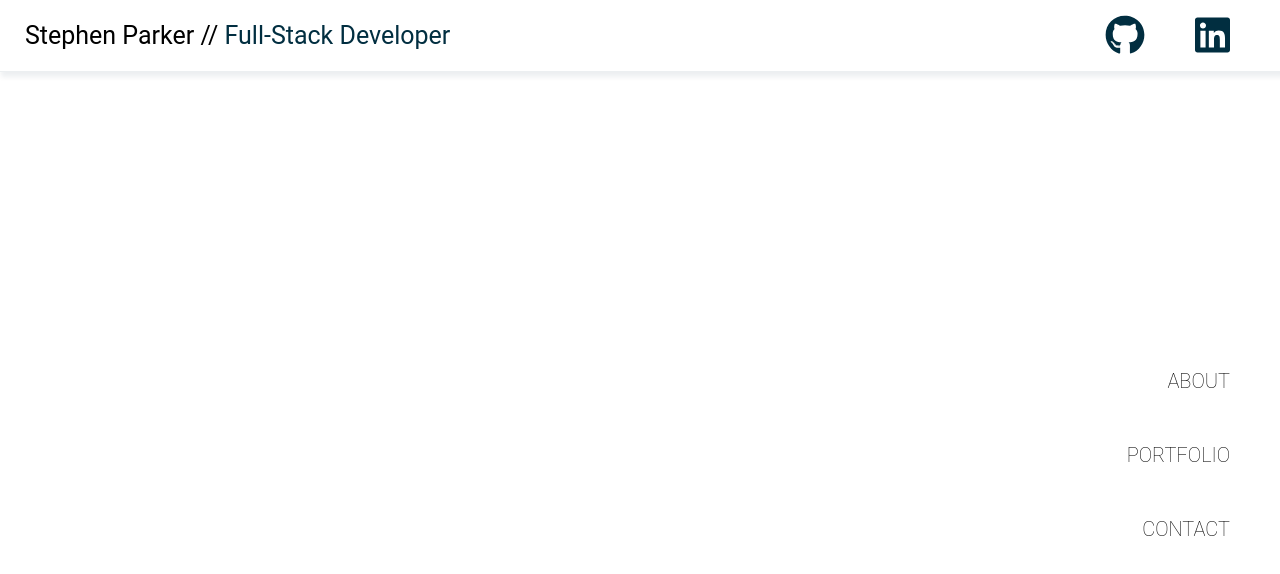
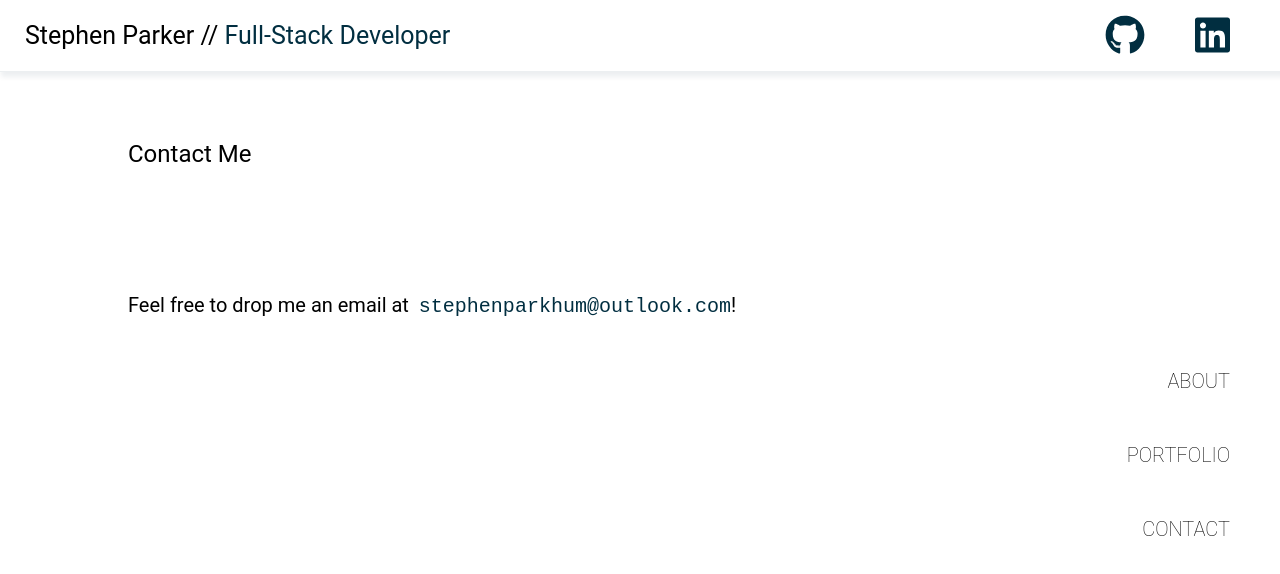
Before and after one commit to stephenparkhum/SP-Web-Portfolio-React, a React (Create React App) app: page /contact in a window 1280 px wide. Shown: the top 574 px of the page. Built offline with nearby package versions, Linux system fonts and the light colour scheme.

Commit message:
Adding Contact page

```diff
--- a/src/components/App/App.js
+++ b/src/components/App/App.js
@@ -5,6 +5,7 @@ import TopNav from '../Nav/TopNav/TopNav';
 import RightNav from '../Nav/RightNav/RightNav';
 import Portfolio from '../MainContent/Portfolio/Portfolio';
 import About from '../MainContent/About/About';
+import Contact from '../MainContent/Contact/Contact';
 import './App.css';
 
 class App extends Component {
@@ -20,6 +21,7 @@ class App extends Component {
           <main>
             <Route exact path="/" component={MainContent} />
             <Route path="/about" component={About} />
+            <Route path="/contact" component={Contact} />
             <Route path="/portfolio" component={Portfolio} />
           </main>
 
--- a/src/components/MainContent/Contact/Contact.css
+++ b/src/components/MainContent/Contact/Contact.css
@@ -1,26 +1,29 @@
 .Contact-info {
-    border: 1px solid red;
+    margin-top: 125px;
 }
 
-
-.Contact-info ul {
-    list-style: none;
-    margin: 0;
-    padding: 0;
-    display: flex;
-    flex-direction: row;
-    justify-content: flex-start;
-    align-items: center;
+.Contact-info p {
+    font-size: 20px;
 }
 
-.Contact-info ul li {
-    padding-bottom: 30px;
-    margin: 0;
+.Contact-info code {
+    padding-left: 5px;
 }
 
-.Contact-info ul li a {
+.Contact-info code:hover {
+    background-color: var(--med-blue);
+    padding: 5px;
+}
+
+.Contact-info a:hover {
+    color: white;
+}
+
+.Contact-info a {
+    color: var(--med-blue);
+    text-transform: none;
     text-decoration: none;
-    color: black;
+
 }
 
 .Contact-info svg {
--- a/src/components/MainContent/Contact/Contact.js
+++ b/src/components/MainContent/Contact/Contact.js
@@ -7,12 +7,8 @@ class Contact extends Component {
             <>
             <h2>Contact Me</h2>
             <div className="Contact-info">
-                <h3>Contact Me</h3>
-                <ul>
-                    <li>Email:</li>
-                    <li>Github:</li>
-                    <li>Email:</li>
-                </ul>
+                <p>Feel free to drop me an email at <code><a href="mailto:stephenparkhum@outlook.com">stephenparkhum@outlook.com</a></code>!
+                </p>
             </div>
             </>
          );
--- a/src/components/Nav/RightNav/RightNav.css
+++ b/src/components/Nav/RightNav/RightNav.css
@@ -48,7 +48,7 @@
     }
 
     .RightNav-active {
-        font-weight: normal;
+        font-weight: bold;
     }
 }
 
--- a/src/components/Nav/RightNav/RightNav.js
+++ b/src/components/Nav/RightNav/RightNav.js
@@ -9,7 +9,7 @@ function RightNav() {
             <ul>
                 <NavLink to="/about" activeClassName="RightNav-active"><li>ABOUT</li></NavLink>
                 <NavLink to="/portfolio" activeClassName="RightNav-active"><li>PORTFOLIO</li></NavLink>
-                <a href="mailto:stephenparkhum@outlook.com"><li>CONTACT</li></a>
+                <NavLink to="/contact"><li>CONTACT</li></NavLink>
             </ul>
         </nav>
         </>
```
